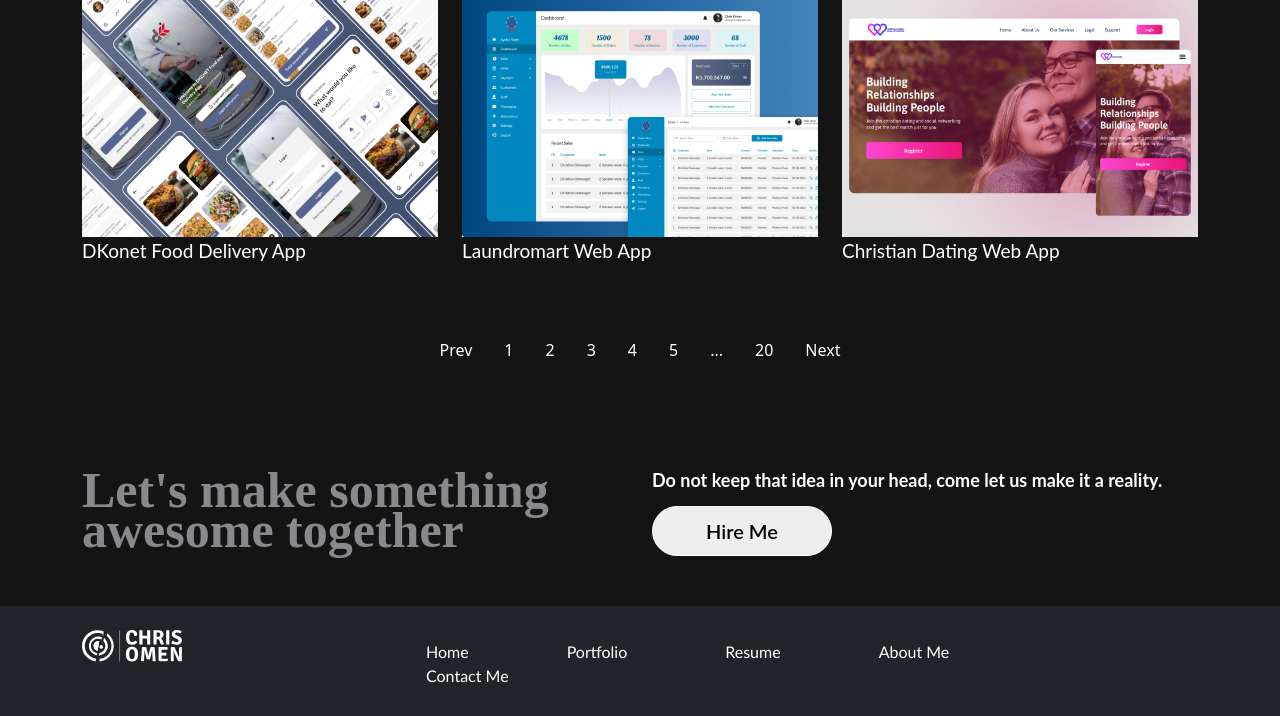
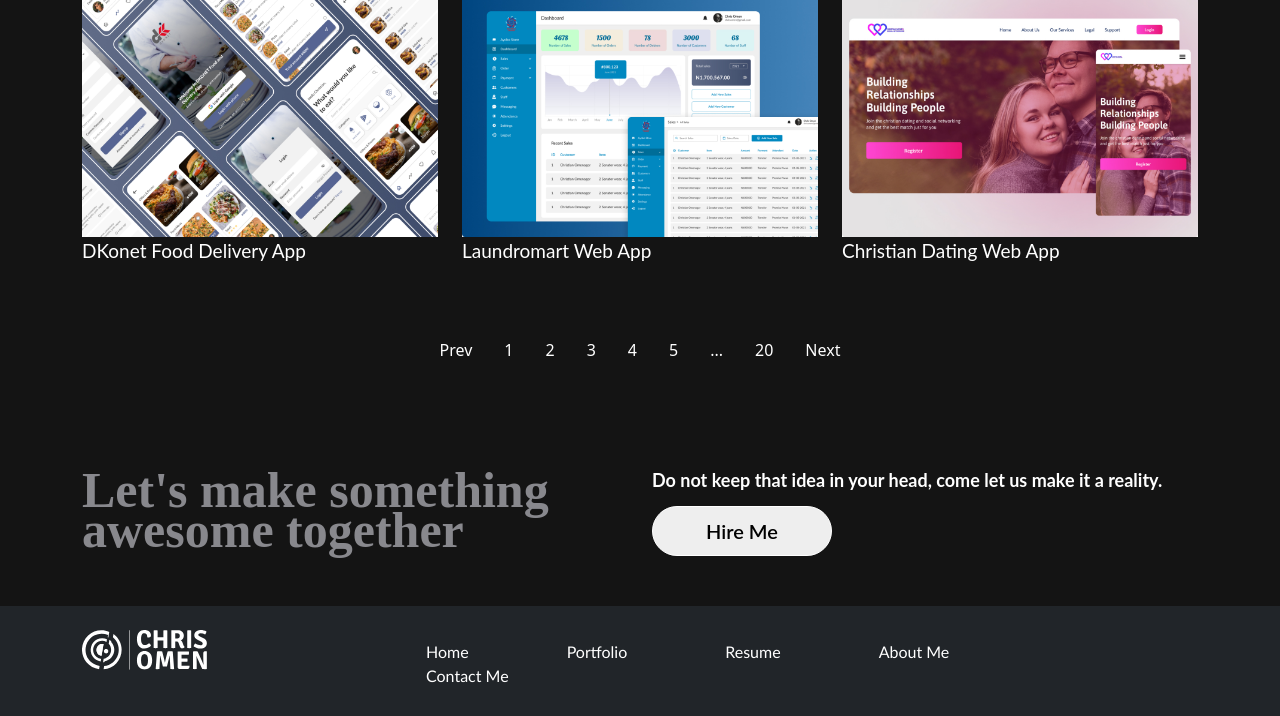
Before and after one commit to sparkybug/Chris-Portfolio, a plain HTML site: page portfolio.html in a window 1280 px wide. Shown: the part 1569-2285 px from the top of the page. Drawn offline with nearby package versions, Linux system fonts and the light colour scheme.

Commit message:
resolving issues

```diff
--- a/css/p-style.css
+++ b/css/p-style.css
@@ -479,7 +479,7 @@ canvas {
 
 #box1 img {
     /* min-height: 30vh; */
-    max-width: 60% !important;
+    max-width: 75% !important;
     /* max-width: 50px; */
     /* margin-top: 50px; */
 }
```
